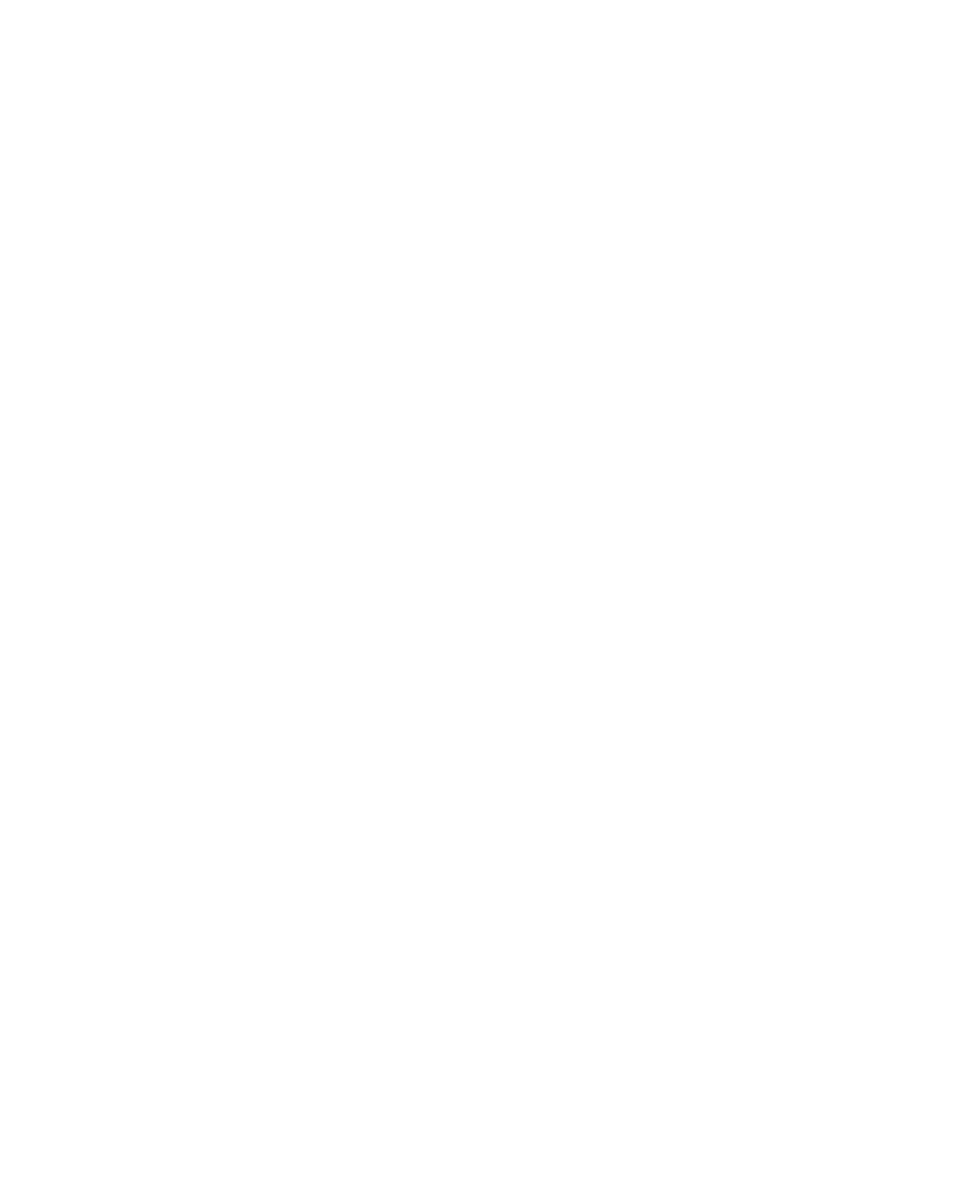
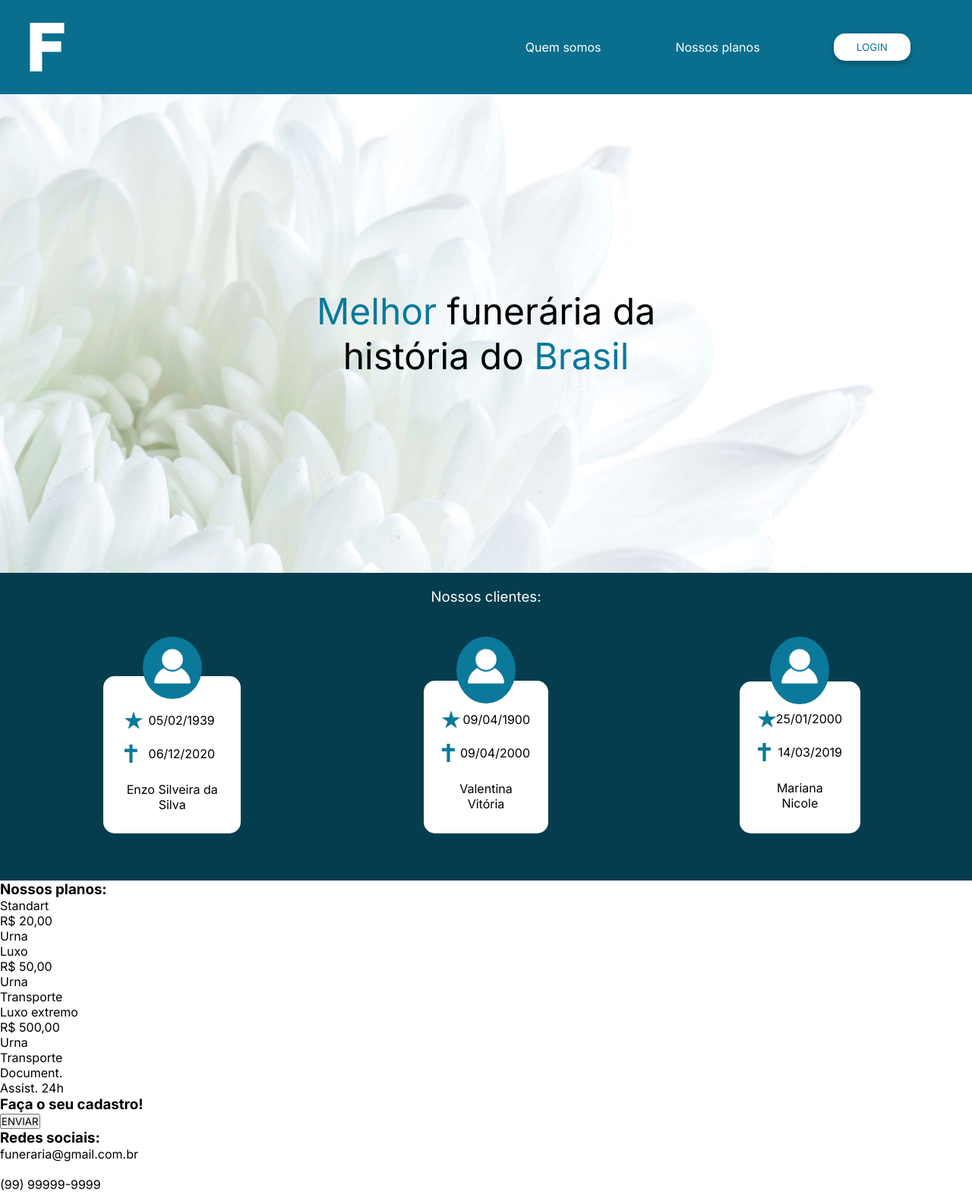
Before and after one commit to ViniRech/Topicos, a plain HTML site: page index.html in a window 1280 px wide. Shown: the whole page at 76% size. Before the commit the page ends 800 px from the top, so only its background shows below. Drawn offline with Linux system fonts and the light colour scheme.

Commit message:
inicio do site

```diff
--- a/index.html
+++ b/index.html
@@ -5,12 +5,147 @@
 
     <meta charset="UTF-8">
     <meta name="viewport" content="width=device-width, initial-scale=1.0">
+    <link rel="stylesheet" href="style.css">
+    <link rel="shortcut icon" href="img/f.png" type="image/x-icon">
     <title>Funerária</title>
 
 </head>
 
 <body>
 
+    <header class="cabecalho">
+        <img src="img/f.png" alt="F" class="cabecalho-logo">
+        <nav class="menu">
+            <a href="" class="menu-link">Quem somos</a>
+            <a href="" class="menu-link">Nossos planos</a>
+            <button class="menu-botao">LOGIN</button>
+        </nav>
+    </header>
+
+    <main class="marketing">
+        <h2 class="marketing-titulo"><span class="marketing-span">Melhor</span> funerária da <br>
+            história do <span class="marketing-span">Brasil</span></h2>
+    </main>
+
+    <section class="clientes">
+        <h3 class="clientes-titulo">Nossos clientes:</h3>
+        <ul class="clientes-lista">
+            <li class="clientes-lista-circulo">
+                <img src="img/usuario.png" alt="Ícone de usuário" class="clientes-lista-circulo-imagem">
+            </li>
+            <ul class="clientes-lista-dados">
+                <li class="clientes-lista-dados-itens">
+                    <img class="clientes-lista-dados-icone" src="img/estrela.png" alt="Estrela de nascimento">
+                    <p>05/02/1939</p>
+                </li>
+                <li class="clientes-lista-dados-itens">
+                    <img class="clientes-lista-dados-icone" src="img/cruz.png" alt="Cruz de morte">
+                    <p>06/12/2020</p>
+                </li>
+                <li class="clientes-lista-dados-nome">
+                    <p>Enzo Silveira da Silva</p>
+                </li>
+            </ul>
+        </ul>
+        <ul class="clientes-lista">
+            <li class="clientes-lista-circulo">
+                <img src="img/usuario.png" alt="Ícone de usuário" class="clientes-lista-circulo-imagem">
+            </li>
+            <ul class="clientes-lista-dados">
+                <li class="clientes-lista-dados-itens">
+                    <img class="clientes-lista-dados-icone" src="img/estrela.png" alt="Estrela de nascimento">
+                    <p>09/04/1900</p>
+                </li>
+                <li class="clientes-lista-dados-itens">
+                    <img class="clientes-lista-dados-icone" src="img/cruz.png" alt="Cruz de morte">
+                    <p>09/04/2000</p>
+                </li>
+                <li class="clientes-lista-dados-nome">
+                    <p>Valentina Vitória</p>
+                </li>
+            </ul>
+        </ul>
+        <ul class="clientes-lista">
+            <li class="clientes-lista-circulo">
+                <img src="img/usuario.png" alt="Ícone de usuário" class="clientes-lista-circulo-imagem">
+            </li>
+            <ul class="clientes-lista-dados">
+                <li class="clientes-lista-dados-itens">
+                    <img class="clientes-lista-dados-icone" src="img/estrela.png" alt="Estrela de nascimento">
+                    <p>25/01/2000</p>
+                </li>
+                <li class="clientes-lista-dados-itens">
+                    <img class="clientes-lista-dados-icone" src="img/cruz.png" alt="Cruz de morte">
+                    <p>14/03/2019</p>
+                </li>
+                <li class="clientes-lista-dados-nome">
+                    <p>Mariana Nicole</p>
+                </li>
+            </ul>
+        </ul>
+    </section>
+
+    <section class="planos">
+        <h3 class="planos-titulo">Nossos planos:</h3>
+        <ul class="planos-lista">
+            <div>
+                <p class="planos-lista-texto">Standart</p>
+                <p class="planos-lista-dinheiro">R$ 20,00</p>
+            </div>
+            <div>
+                <ul class="planos-lista-lista">
+                    <li class="planos-lista-lista-item">Urna</li>
+                </ul>
+            </div>
+        </ul>
+        <ul class="planos-lista">
+            <div>
+                <p class="planos-lista-texto">Luxo</p>
+                <p class="planos-lista-dinheiro">R$ 50,00</p>
+            </div>
+            <div>
+                <ul class="planos-lista-lista">
+                    <li class="planos-lista-lista-item">Urna</li>
+                    <li class="planos-lista-lista-item">Transporte</li>
+                </ul>
+            </div>
+        </ul>
+        <ul class="planos-lista">
+            <div>
+                <p class="planos-lista-texto">Luxo extremo</p>
+                <p class="planos-lista-dinheiro">R$ 500,00</p>
+            </div>
+            <div>
+                <ul class="planos-lista-lista">
+                    <li class="planos-lista-lista-item">Urna</li>
+                    <li class="planos-lista-lista-item">Transporte</li>
+                    <li class="planos-lista-lista-item">Document.</li>
+                    <li class="planos-lista-lista-item">Assist. 24h</li>
+                </ul>
+            </div>
+        </ul>
+    </section>
+
+    <section class="formulario">
+        <h3 class="formulario-titulo">Faça o seu cadastro!</h3>
+        <form class="form">
+
+        </form>
+        <button class="formulario-botao">ENVIAR</button>
+    </section>
+
+    <footer class="rodape">
+        <h3 class="rodape-titulo">Redes sociais:</h3>
+        <p class="rodape-texto">funeraria@gmail.com.br</p>
+        <div class="rodape-redes">
+            <img src="" alt="" class="rodape-redes-rede">
+            <img src="" alt="" class="rodape-redes-rede">
+            <img src="" alt="" class="rodape-redes-rede">
+            <img src="" alt="" class="rodape-redes-rede">
+        </div>
+        <p class="rodape-texto">(99) 99999-9999</p>
+    </footer>
+
 </body>
 
 </html>
--- /dev/null
+++ b/style.css
@@ -0,0 +1,134 @@
+@charset "UTF-8";
+@import url('https://fonts.googleapis.com/css2?family=Inter:wght@100;200;300;400;500;600;700;800;900&display=swap');
+
+:root {
+    --azul-extremos: #0A6F8E;
+    --azul-enfeites: #0B799A;
+    --azul-comercio: #085B75;
+    --azul-cliente: #063D4E;
+    --branco: #fff;
+    --preto: #000;
+}
+
+* {
+    margin: 0;
+    padding: 0;
+    list-style: none;
+    font-family: 'Inter', sans-serif;;
+}
+
+.cabecalho {
+    background-color: var(--azul-extremos);
+    padding: 30px;
+    display: grid;
+    grid-template-columns: 1fr 1fr;
+}
+
+.cabecalho-logo {
+    width: 4rem;
+}
+
+.menu {
+    display: grid;
+    grid-template-rows: 1fr;
+    grid-template-columns: 1fr 1fr 1fr;
+    align-items: center;
+    justify-items: center;
+}
+
+.menu-link {
+    text-decoration: none;
+    color: var(--branco);
+    transition: 0.3s;
+}
+
+.menu-link:hover {
+    opacity: 0.7;
+}
+
+.menu-botao {
+    padding: 10px 30px;
+    border-radius: 15px;
+    border: none;
+    background-color: var(--branco);
+    color: var(--azul-extremos);
+    filter: drop-shadow(0px 4px 4px rgba(0, 0, 0, 0.25));
+}
+
+.marketing {
+    padding: 20%;
+    margin: auto;
+    display: block;
+    background-image: url(img/flor-branca.jpg);
+    background-size: cover;
+}
+
+.marketing-titulo {
+    color: var(--preto);
+    font-size: 3rem;
+    font-weight: 400;
+    text-align: center;
+}
+
+.marketing-span {
+    color: var(--azul-enfeites);
+}
+
+.clientes {
+    background-color: var(--azul-cliente);
+    display: grid;
+    grid-template-columns: 1fr 1fr 1fr;
+    padding: 20px;
+}
+
+.clientes-titulo {
+    grid-column: 1 / 4;
+    color: var(--branco);
+    font-weight: 400;
+    text-align: center;
+}
+
+.clientes-lista {
+    padding: 10%;
+    display: grid;
+    justify-content: center;
+    justify-items: center;
+    justify-self: center;
+}
+
+.clientes-lista-circulo {
+    background-color: var(--azul-enfeites);
+    border-radius: 100%;
+    padding: 15px;
+    position: relative;
+}
+
+.clientes-lista-circulo-imagem {
+    width: 3rem;
+    height: auto;
+}
+
+.clientes-lista-dados {
+    background-color: var(--branco);
+    border-radius: 15px;
+    padding: 20% 10% 10%;
+    margin-top: -30px;
+}
+
+.clientes-lista-dados-itens {
+    display: grid;
+    grid-template-columns: 1fr 3fr;
+    grid-template-rows: 1fr;
+    padding: 10px;
+    align-items: center;
+}
+
+.clientes-lista-dados-icone {
+    width: 1.5rem;
+    height: auto;
+}
+
+.clientes-lista-dados-nome {
+    text-align: center;
+    padding: 15px 10px 10px;
+}
```
Also changed, not shown: img/cruz.png (added), img/estrela.png (added), img/f.png (added), img/flor-branca.jpg (added), img/usuario.png (added).
